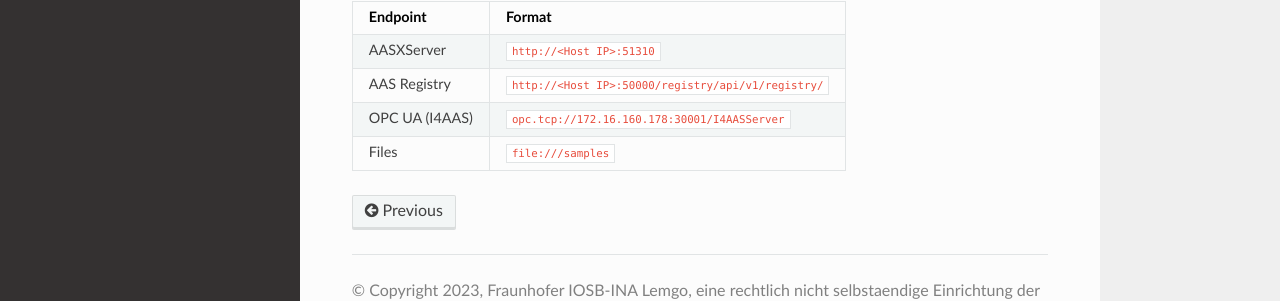
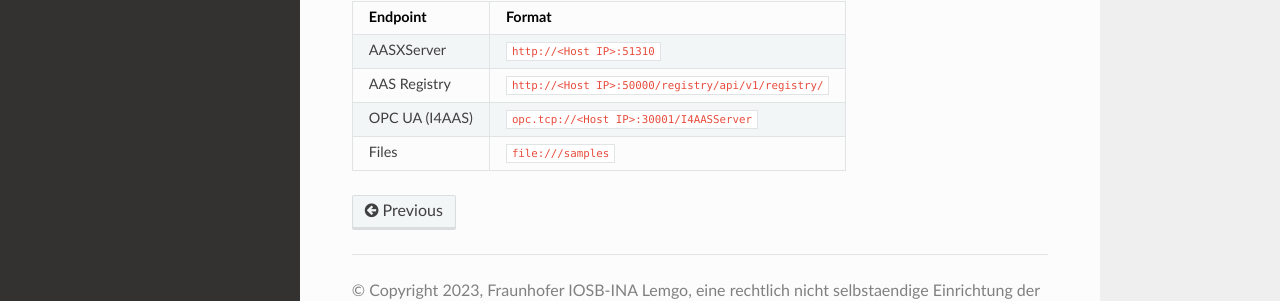
Before and after one commit to fpethig/rtd-tutorial, a Sphinx documentation site: the page built from docs/source/usage.md, in a window 1280 px wide and 900 px high, scrolled down 1697 px. Shown: the part 516-817 px from the top of the window. Built offline with Sphinx 7.4.7 and the Read the Docs theme 2.0.0, drawn with Linux system fonts in a browser that asks for light colours.

Commit message:
Update usage.md

```diff
--- a/docs/source/usage.md
+++ b/docs/source/usage.md
@@ -73,5 +73,5 @@ All AAS where *ProductionDate* is between *12/24/2022* and *12/31/2022*:
 | -------------- | ---------------------------------------------------------------- |
 | AASXServer     | `http://<Host IP>:51310`                                         |
 | AAS Registry   | `http://<Host IP>:50000/registry/api/v1/registry/`               |
-| OPC UA (I4AAS) | `opc.tcp://172.16.160.178:30001/I4AASServer`                     |
+| OPC UA (I4AAS) | `opc.tcp://<Host IP>:30001/I4AASServer`                     |
 | Files          | `file:///samples`                                                |
```
